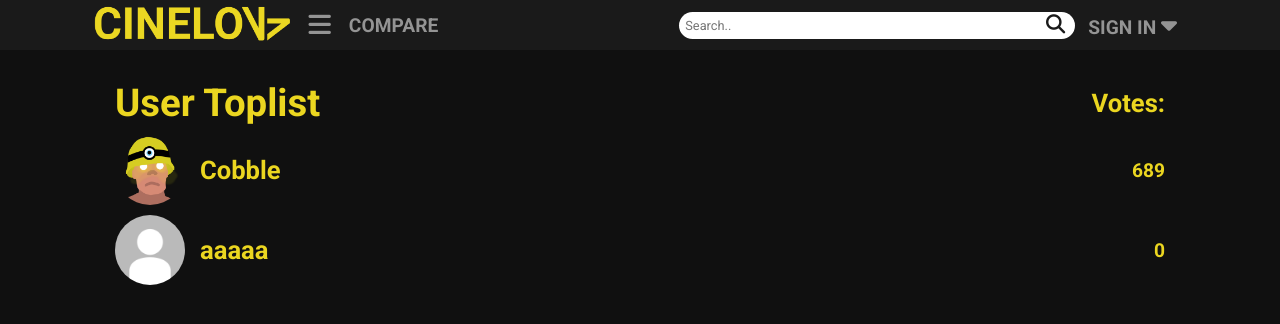
After one commit to CobbleGen/cinelow, a Flask app: page /usertoplist in a window 1280 px wide. The commit adds this page. Shown: the top 324 px of the page. Run offline with Flask 2, Linux system fonts and the light colour scheme; data comes from the database, SQL or seed files in the repository; some libraries are stand-ins or nearby versions.

Commit message:
Added separate User Toplist for more users

```diff
--- a/my_server/static/css/style.css
+++ b/my_server/static/css/style.css
@@ -501,7 +501,7 @@ nav form i {
   width: 40%;
 }
 
-#index-middle #index-user-toplist #toplist-titles {
+#toplist-titles {
   display: -webkit-box;
   display: -ms-flexbox;
   display: flex;
@@ -513,7 +513,7 @@ nav form i {
           align-items: center;
 }
 
-#index-middle #index-user-toplist .top-user {
+.top-user {
   position: relative;
   margin-bottom: 5px;
   margin-top: 10px;
@@ -525,13 +525,13 @@ nav form i {
           align-items: center;
 }
 
-#index-middle #index-user-toplist .top-user img {
+.top-user img {
   border-radius: 50%;
   height: 70px;
   margin-right: 15px;
 }
 
-#index-middle #index-user-toplist .top-user .top-vote {
+.top-user .top-vote {
   position: absolute;
   right: 0;
 }
--- a/my_server/static/css/style.scss
+++ b/my_server/static/css/style.scss
@@ -414,7 +414,8 @@ nav {
 
     #index-user-toplist {
         width: 40%;
-
+    }
+}
 
 #toplist-titles {
     display: flex;
@@ -437,8 +438,6 @@ nav {
     .top-vote {
         position: absolute;
         right: 0;
-            }
-        }
     }
 }
 
--- a/my_server/templates/index.html
+++ b/my_server/templates/index.html
@@ -51,7 +51,7 @@
 
         <div id="index-user-toplist">
             <div id="toplist-titles">
-                <h2>User Toplist</h2>
+                <a href="{{url_for('usertoplist')}}"><h2>User Toplist</h2></a>
                 <h3>Votes:</h3>
             </div>
             <div id="user-toplist">
--- /dev/null
+++ b/my_server/templates/userstoplist.html
@@ -0,0 +1,21 @@
+{% extends 'base.html' %}
+
+
+{% block title %}Top Movies{% endblock %}
+
+
+{% block content %}
+    <div id="toplist-titles">
+        <h2>User Toplist</h2>
+        <h3>Votes:</h3>
+    </div>
+    <div id="user-toplist">
+        {% for user in top_users %}
+            <div class="top-user">
+                <img src="{{url_for('static', filename='profilepics/' + user[0].image_file)}}" alt="">
+                <a href="{{url_for('user', uname=user[0].username)}}"><h3>{{user[0].username}}</h3></a>
+                <h4 class="top-vote">{{user[1]}}</h4>
+            </div>
+        {% endfor %}
+    </div>
+{% endblock %}
--- a/my_server/users/routes.py
+++ b/my_server/users/routes.py
@@ -92,3 +92,11 @@ def account():
         form.username.data = current_user.username
         form.email.data = current_user.email
     return render_template('account.html', form = form)
+
+@app.route('/usertoplist')
+def usertoplist():
+    user_toplist = uf.get_top_users_by_votes(30)
+    top_users = []
+    for id in user_toplist:
+        top_users.append((uf.getUserById(id[0]).serialize, id[1]))
+    return render_template('userstoplist.html', top_users=top_users)
```
Also changed, not shown: 1 other file. Lines whose indentation alone changed are shown as unchanged.
